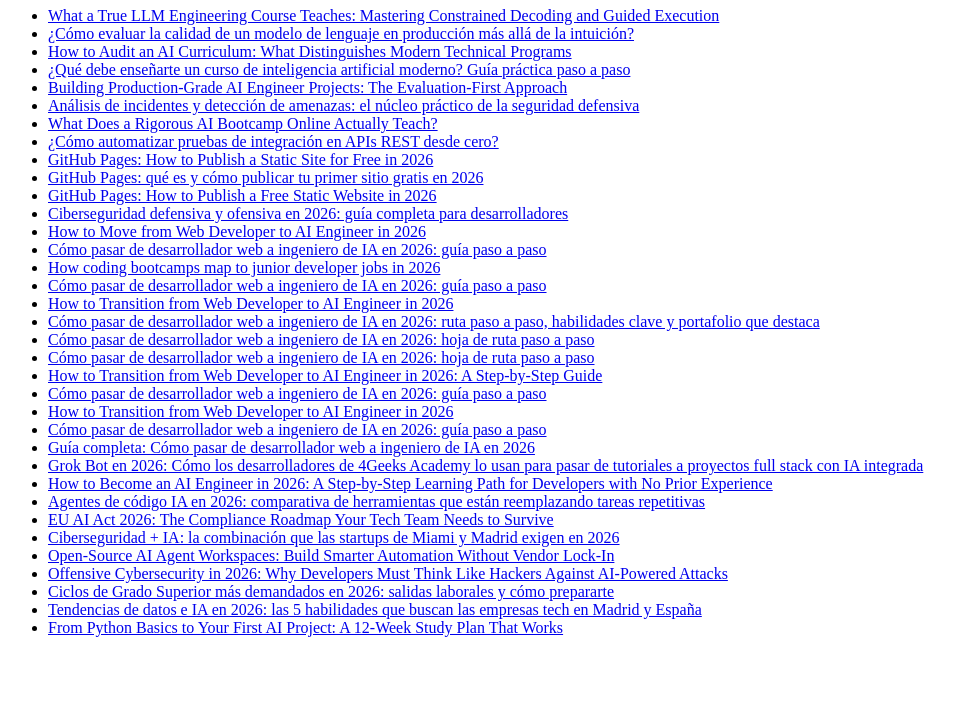
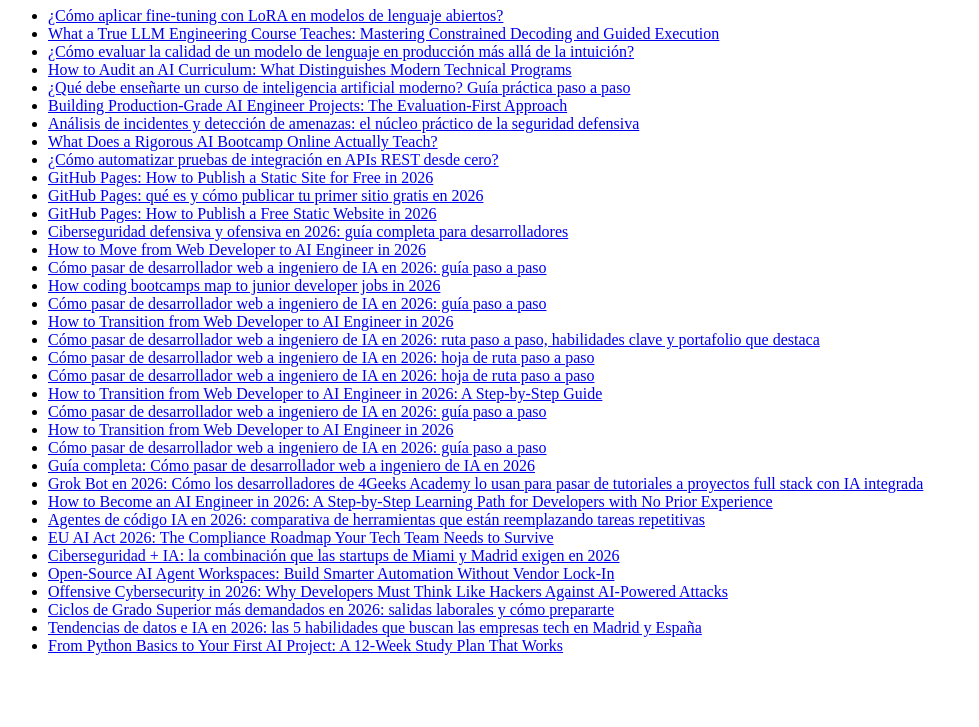
Before and after one commit to KrilinZ/ai-engineering-notes, a plain HTML site: page index.html in a window 1280 px wide. Shown: the part 73-800 px from the top of the page, without its empty margins (0-979 px from the left). Drawn offline with Linux system fonts and the light colour scheme.

Commit message:
index: ¿Cómo aplicar fine-tuning con LoRA en modelos de l

```diff
--- a/index.html
+++ b/index.html
@@ -11,6 +11,7 @@
 <h1>Articles</h1>
 <ul>
 <!--ARTICLES-->
+<li><a href="como-aplicar-fine-tuning-con-lora-en-modelos-de-lenguaje-abi/">¿Cómo aplicar fine-tuning con LoRA en modelos de lenguaje abiertos?</a></li>
 <li><a href="what-a-true-llm-engineering-course-teaches-mastering-constra/">What a True LLM Engineering Course Teaches: Mastering Constrained Decoding and Guided Execution</a></li>
 <li><a href="como-evaluar-la-calidad-de-un-modelo-de-lenguaje-en-producci/">¿Cómo evaluar la calidad de un modelo de lenguaje en producción más allá de la intuición?</a></li>
 <li><a href="how-to-audit-an-ai-curriculum-what-distinguishes-modern-tech/">How to Audit an AI Curriculum: What Distinguishes Modern Technical Programs</a></li>
```
